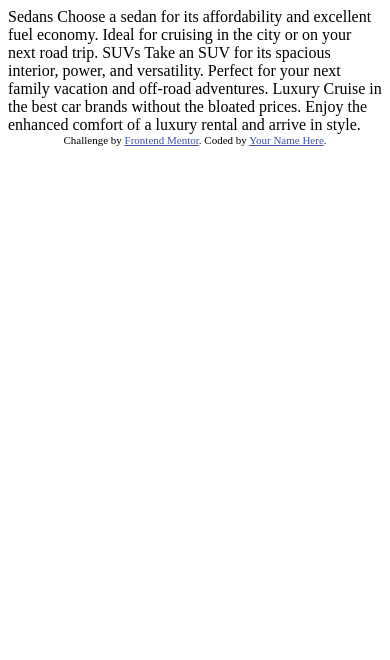
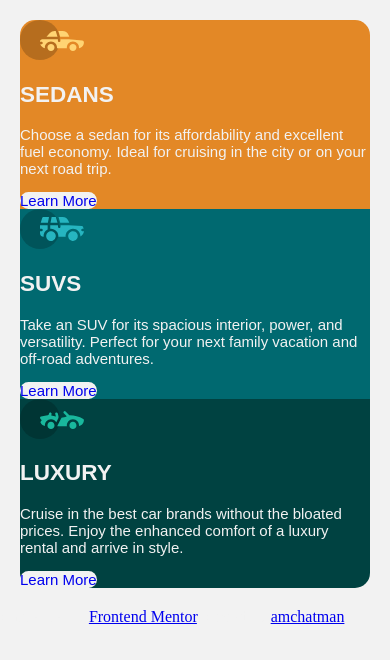
Before and after one commit to amchatman/3-column-preview-card-component, a plain HTML site: page index.html in a window 390 px wide. Drawn offline with Linux system fonts and the light colour scheme.

Commit message:
Mobile
Mobile css code added

```diff
--- a/index.html
+++ b/index.html
@@ -5,32 +5,43 @@
   <meta name="viewport" content="width=device-width, initial-scale=1.0"> <!-- displays site properly based on user's device -->
 
   <link rel="icon" type="image/png" sizes="32x32" href="./images/favicon-32x32.png">
-
+  <link rel="stylesheet" href="style.css">
   <title>Frontend Mentor | 3-column preview card component</title>
 
   <!-- Feel free to remove these styles or customise in your own stylesheet 👍 -->
-  <style>
-    .attribution { font-size: 11px; text-align: center; }
-    .attribution a { color: hsl(228, 45%, 44%); }
-  </style>
 </head>
 <body>
+  <div class="row">
 
-  Sedans
-  Choose a sedan for its affordability and excellent fuel economy. Ideal for cruising in the city
-  or on your next road trip.
+    <div class="column-1">
+      <img src="images/icon-sedans.svg" alt="Icon of a sedan vechical">
+      <h2 class="column-title">SEDANS</h2>
+      <p>Choose a sedan for its affordability and excellent fuel economy. Ideal for cruising in the city
+      or on your next road trip.</p>
+      <a href="#" class="link">Learn More</a>
+    </div>
 
-  SUVs
-  Take an SUV for its spacious interior, power, and versatility. Perfect for your next family vacation
-  and off-road adventures.
+    <div class="column-2">
+      <img src="images/icon-suvs.svg" alt="Icon of a suv vechical">
+      <h2 class="column-title">SUVS</h2>
+      <p>Take an SUV for its spacious interior, power, and versatility. Perfect for your next family vacation
+      and off-road adventures.</p>
+      <a href="#" class="link">Learn More</a>
+  </div>
 
-  Luxury
-  Cruise in the best car brands without the bloated prices. Enjoy the enhanced comfort of a luxury
-  rental and arrive in style.
+  <div class="column-3">
+    <img src="images/icon-luxury.svg" alt="Icon of luxury vechical">
+    <h2 class="column-title">LUXURY</h2>
+    <p>Cruise in the best car brands without the bloated prices. Enjoy the enhanced comfort of a luxury
+    rental and arrive in style.</p>
+    <a href="#" class=link>Learn More</a>
+  </div>
+
+</div>
 
   <div class="attribution">
     Challenge by <a href="https://www.frontendmentor.io?ref=challenge" target="_blank">Frontend Mentor</a>.
-    Coded by <a href="#">Your Name Here</a>.
+    Coded by <a href="#">amchatman</a>.
   </div>
 </body>
 </html>
--- /dev/null
+++ b/style.css
@@ -0,0 +1,41 @@
+body{
+  margin:0;
+  padding:0;
+  background-color:#F2F2F2;
+  color:#F2F2F2;
+}
+.column-1{
+  background-color:#E38826;
+}
+.column-2{
+  background-color:#006970;
+}
+.column-3{
+  background-color:#004241;
+}
+.column-title{
+  font-family:Big Shoulders Display,sans-serif;
+  font-size:700;
+}
+.link{
+  background-color:#F2F2F2;
+  border-radius:15px;
+  text-decoration:none;
+}
+.column-1,.column-2,.column-3{
+  font-family:Lexend,sans-serif;
+  font-size:15px;
+}
+@media screen and (max-width:767px){
+  .row{
+    margin:20px;
+  }
+  .column-1{
+    border-top-left-radius:15px;
+    border-top-right-radius:15px;
+  }
+  .column-3{
+    border-bottom-left-radius:15px;
+    border-bottom-right-radius:15px;
+  }
+}
```
